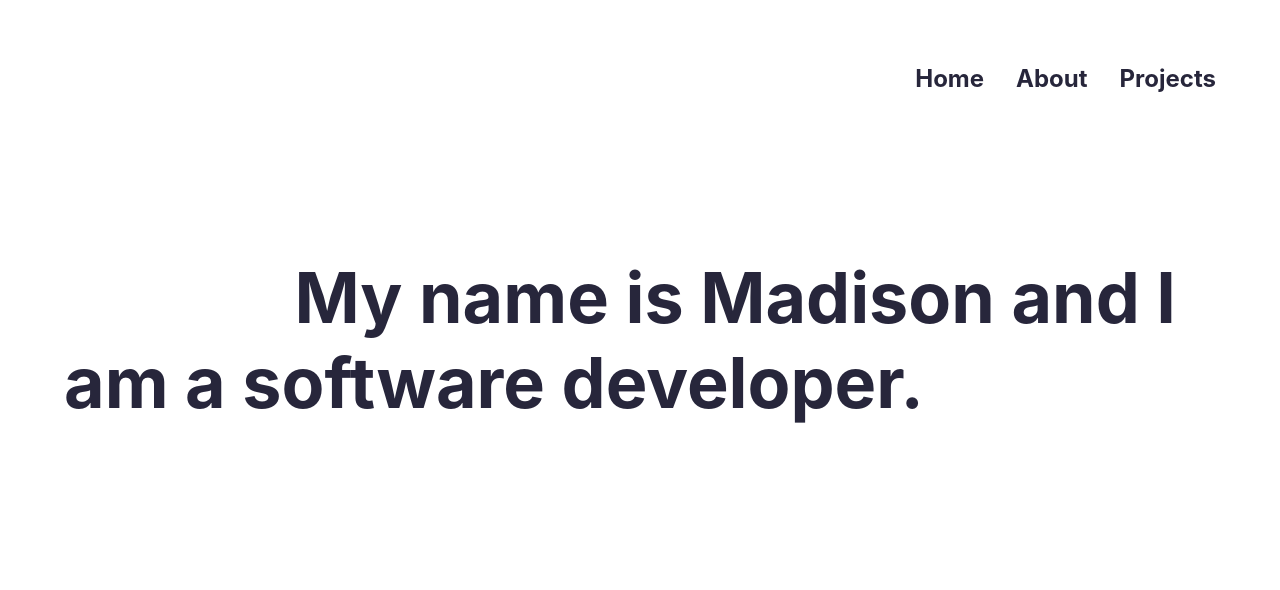
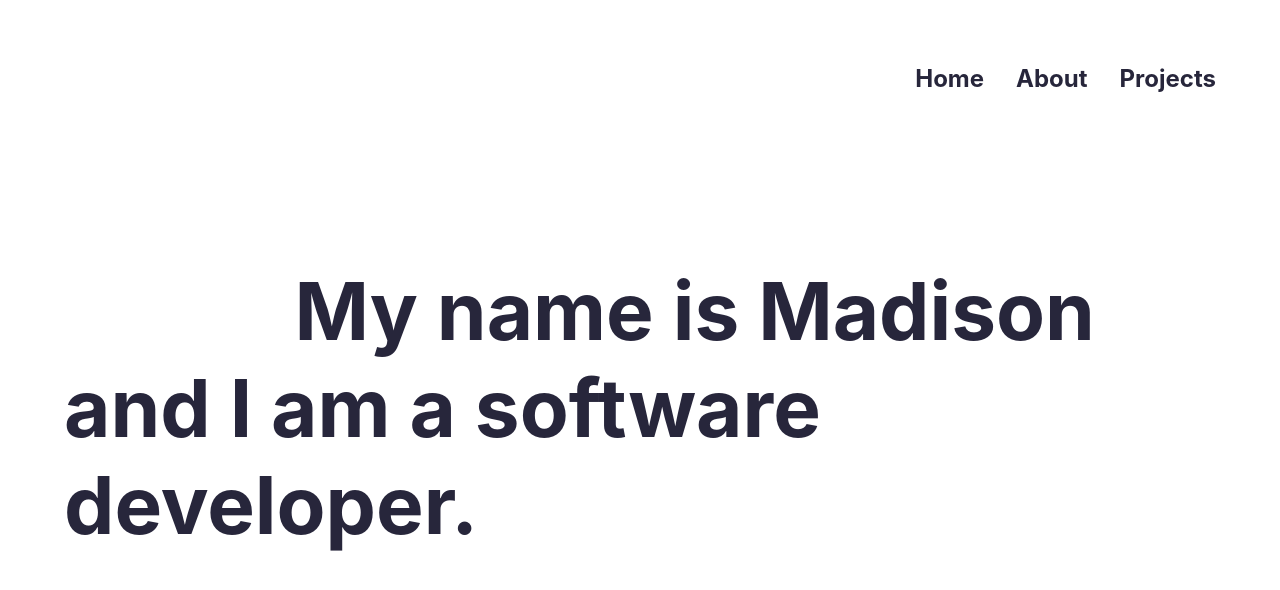
Before and after one commit to madisonlowe/mySiteReact, a React (Create React App) app: page /home in a window 1280 px wide. Shown: the top 590 px of the page. Built offline with nearby package versions, Linux system fonts and the light colour scheme.

Commit message:
Updated CSS and main route pages. Added home.js descriptor functions.

```diff
--- a/src/Components/App/App.css
+++ b/src/Components/App/App.css
@@ -28,9 +28,13 @@ a {
 
 /* Code for home.js. */
 .home-title {
-  font-size: 70px;
+  font-size: 5em;
   text-indent: 20%;
   padding: 10% 0%;
+}
+
+.descriptor:hover {
+  cursor: pointer;
 }
 
 /* Code for about.js. */
--- a/src/data.js
+++ b/src/data.js
@@ -1,4 +1,4 @@
-let projects = [
+export let projects = [
   {
     title: "Project Week",
     desc: "Lorem ipsum dolor sit amet, consectetur adipiscing elit. Pellentesque scelerisque tristique semper. Cras et nisl et orci ornare pulvinar. Vivamus sit amet velit viverra, vehicula ipsum a, dignissim ex.",
@@ -35,6 +35,20 @@ let projects = [
     src: "https://i.pinimg.com/564x/44/f9/49/44f949056f550359f76ea8cb42702444.jpg",
     github: "https://github.com/madisonlowe/catTreat",
   },
+  {
+    title: "Auth0",
+    desc: "Lorem ipsum dolor sit amet, consectetur adipiscing elit. Pellentesque scelerisque tristique semper. Cras et nisl et orci ornare pulvinar. Vivamus sit amet velit viverra, vehicula ipsum a, dignissim ex.",
+    src: "https://i.pinimg.com/564x/44/f9/49/44f949056f550359f76ea8cb42702444.jpg",
+    github:
+      "https://github.com/SchoolOfCode/w10d4_auth0-workshop-skan-son-butchers",
+  },
 ];
 
-export default projects;
+export let descriptors = [
+  "software developer",
+  "lake swimmer",
+  "Sheffielder",
+  "houseplant enthusiast",
+  "cat person",
+  "bad cook",
+];
--- a/src/routes/about.js
+++ b/src/routes/about.js
@@ -1,6 +1,6 @@
 export default function About() {
   return (
-    <main>
+    <main style={{ overflow: "hidden" }}>
       <h1>About.</h1>
       <section className="about-desc">
         <h2>
--- a/src/routes/home.js
+++ b/src/routes/home.js
@@ -1,8 +1,24 @@
+import { descriptors } from "../data";
+import { useState } from "react";
+
 export default function Home() {
+  const [descriptor, setDescriptor] = useState("software developer");
+  const [index, setIndex] = useState(1);
+
+  function handleDescriptor() {
+    let incrementedIndex = (index + 1) % descriptors.length;
+    setIndex(incrementedIndex);
+    let nextDescriptor = descriptors[index];
+    setDescriptor(nextDescriptor);
+  }
+
   return (
     <main>
       <h1 className="home-title">
-        My name is Madison and I am a software developer.
+        My name is Madison and I am a{" "}
+        <span className="descriptor" onClick={handleDescriptor}>
+          {descriptor}.
+        </span>
       </h1>
     </main>
   );
--- a/src/routes/projects.js
+++ b/src/routes/projects.js
@@ -1,5 +1,5 @@
 import ProjectCardMap from "../Components/ProjectCardMap/index.js";
-import projects from "../data";
+import { projects } from "../data";
 
 export default function Projects() {
   return (
```
